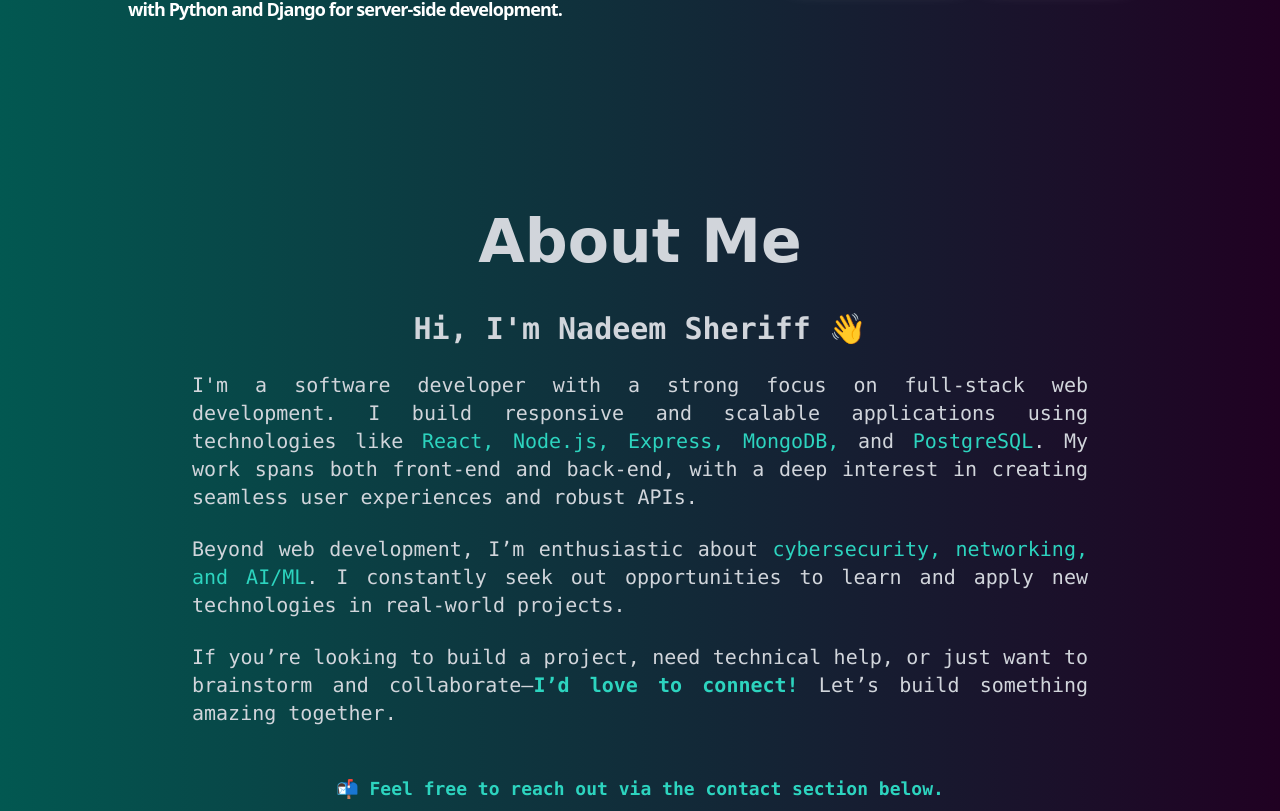
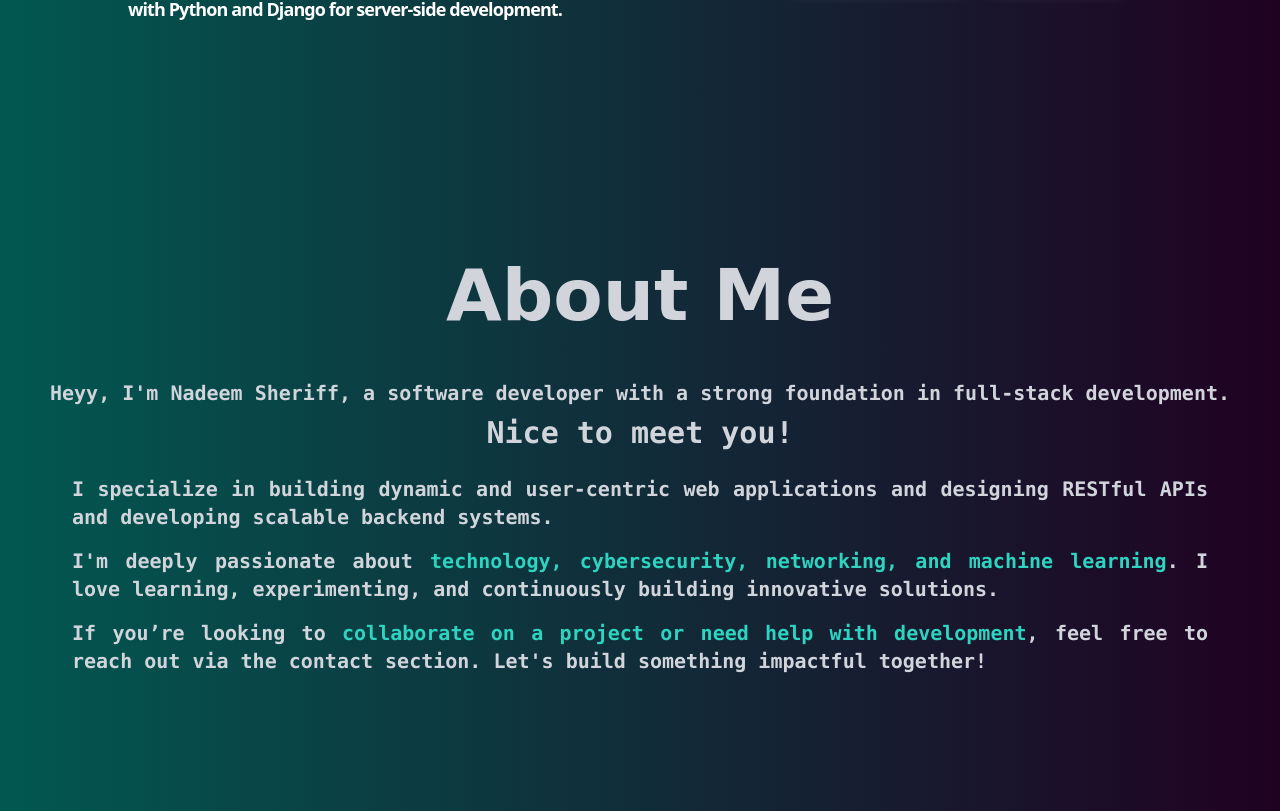
Before and after one commit to nadeemsheriff18/portfolio, a React (Create React App) app: page / in a window 1280 px wide. Shown: the part 669-1480 px from the top of the page. Built offline with nearby package versions, Linux system fonts and the light colour scheme.

Commit message:
new update1

```diff
--- a/src/components/About.js
+++ b/src/components/About.js
@@ -3,51 +3,61 @@ import { motion } from "framer-motion";
 
 const About = () => {
   return (
-    <div
-      name='about'
-      id="about"
-      className='w-full bg-gray-900 text-gray-300 py-20 px-4 sm:px-6 md:px-10 lg:px-24 xl:px-32'
-    >
-      <div className='max-w-7xl mx-auto flex flex-col justify-center items-center text-center sm:text-left'>
-        {/* Header */}
-        <motion.div
-          whileInView={{ opacity: 1, y: 0 }}
-          initial={{ opacity: 0, y: -50 }}
-          transition={{ duration: 0.5 }}
-          className='mb-10'
-        >
-          <h2 className='text-4xl sm:text-5xl lg:text-6xl font-extrabold font-mono' id='about_header'>
-            About Me
-          </h2>
-        </motion.div>
+    <div name='about' id="about" className='w-full h-auto pt-72 sm:pt-0 md:pt-0 lg:pt-0 text-gray-300 bg-gray-900'>
+      <div className='flex flex-col justify-center items-center w-full h-full px-4 sm:px-6 md:px-10 lg:px-16 xl:px-32 py-20'>
+        <div className='px-4 sm:px-20'>
+          <motion.div
+            whileInView={{ opacity: 1, x: 0 }}
+            initial={{ opacity: 0, x: -100 }}
+            transition={{ duration: 0.5 }}
+            className='mb-8'
+          >
+            <p id="about_header" className='text-4xl font-mono sm:text-6xl mt-5 lg:text-7xl font-extrabold text-center'>
+              About Me
+            </p>
+          </motion.div>
+          <div>
+            <motion.h2
+              whileInView={{ opacity: 1, x: 0 }}
+              initial={{ opacity: 0, x: -100 }}
+              transition={{ duration: 1 }}
+              className='text-base font-bold sm:text-xl lg:text-xl pb-3 lg:py-4 w-full font-mono text-center sm:text-left'
+            >
+              Heyy, I'm Nadeem Sheriff, a software developer with a strong foundation in full-stack development.
+              <br />
+              <span className='text-xl sm:text-2xl lg:text-3xl font-extrabold block mt-2'>
+                Nice to meet you!
+              </span>
+            </motion.h2>
 
-        {/* Content */}
-        <motion.div
-          whileInView={{ opacity: 1, y: 0 }}
-          initial={{ opacity: 0, y: 50 }}
-          transition={{ duration: 0.7 }}
-          className='w-full max-w-4xl space-y-6'
-        >
-          <h3 className='text-xl sm:text-2xl lg:text-3xl font-bold font-mono'>
-            Hi, I'm Nadeem Sheriff 👋
-          </h3>
+            <motion.p
+              whileInView={{ opacity: 1, x: 0 }}
+              initial={{ opacity: 0, x: -100 }}
+              transition={{ duration: 1 }}
+              className='text-base font-semibold font-mono px-4 py-2 w-full sm:text-lg md:text-xl lg:text-xl text-justify'
+            >
+              I specialize in building dynamic and user-centric web applications and designing RESTful APIs and developing scalable backend systems.
+            </motion.p>
 
-          <p className='text-base sm:text-lg md:text-xl font-mono leading-relaxed text-justify'>
-            I'm a software developer with a strong focus on full-stack web development. I build responsive and scalable applications using technologies like <span className="text-teal-400">React, Node.js, Express, MongoDB,</span> and <span className="text-teal-400">PostgreSQL</span>. My work spans both front-end and back-end, with a deep interest in creating seamless user experiences and robust APIs.
-          </p>
+            <motion.p
+              whileInView={{ opacity: 1, x: 0 }}
+              initial={{ opacity: 0, x: -100 }}
+              transition={{ duration: 1.2 }}
+              className='text-base font-semibold font-mono px-4 py-2 w-full sm:text-lg md:text-xl lg:text-xl text-justify'
+            >
+              I'm deeply passionate about <span className='text-teal-400'>technology, cybersecurity, networking, and machine learning</span>. I love learning, experimenting, and continuously building innovative solutions.
+            </motion.p>
 
-          <p className='text-base sm:text-lg md:text-xl font-mono leading-relaxed text-justify'>
-            Beyond web development, I’m enthusiastic about <span className="text-teal-400">cybersecurity, networking, and AI/ML</span>. I constantly seek out opportunities to learn and apply new technologies in real-world projects.
-          </p>
-
-          <p className='text-base sm:text-lg md:text-xl font-mono leading-relaxed text-justify'>
-            If you’re looking to build a project, need technical help, or just want to brainstorm and collaborate—<span className="text-teal-400 font-semibold">I’d love to connect!</span> Let’s build something amazing together.
-          </p>
-
-          <p className='text-lg font-semibold font-mono text-center sm:text-left pt-4'>
-            📬 <span className="text-teal-400">Feel free to reach out via the contact section below.</span>
-          </p>
-        </motion.div>
+            <motion.p
+              whileInView={{ opacity: 1, x: 0 }}
+              initial={{ opacity: 0, x: -100 }}
+              transition={{ duration: 1.4 }}
+              className='text-base font-semibold font-mono px-4 py-2 w-full sm:text-lg md:text-xl lg:text-xl text-justify'
+            >
+              If you’re looking to <span className='text-teal-400 font-semibold'>collaborate on a project or need help with development</span>, feel free to reach out via the contact section. Let's build something impactful together!
+            </motion.p>
+          </div>
+        </div>
       </div>
     </div>
   );
--- a/src/components/Skills.js
+++ b/src/components/Skills.js
@@ -21,7 +21,7 @@ import {motion} from "framer-motion";
 import { TbBrandReactNative } from "react-icons/tb";
 const Skills = () => {
     return (
-        <div name="skills" id="skills" className=' py-28 text-white'>
+        <div name="skills" id="skills" className='py-10 text-white'>
 
             <div className='max-w-[1000px] mx-auto p-4 flex flex-col justify-center w-full h-full'>
             <motion.h1 whileInView={{opacity:1,x:0}}
```
Also changed, not shown: src/components/Projects.js (+69 -98 lines), src/components/t.txt (added).
